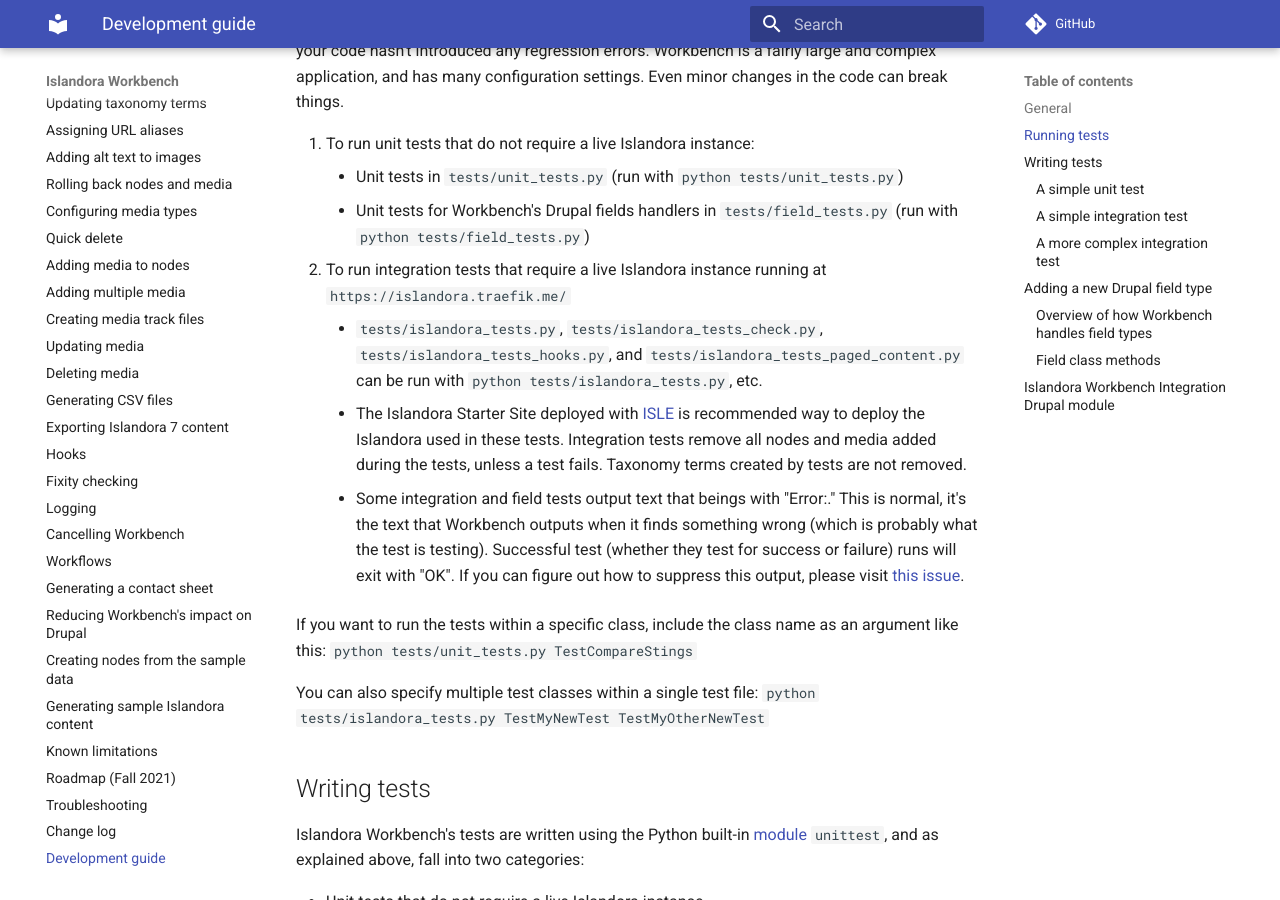
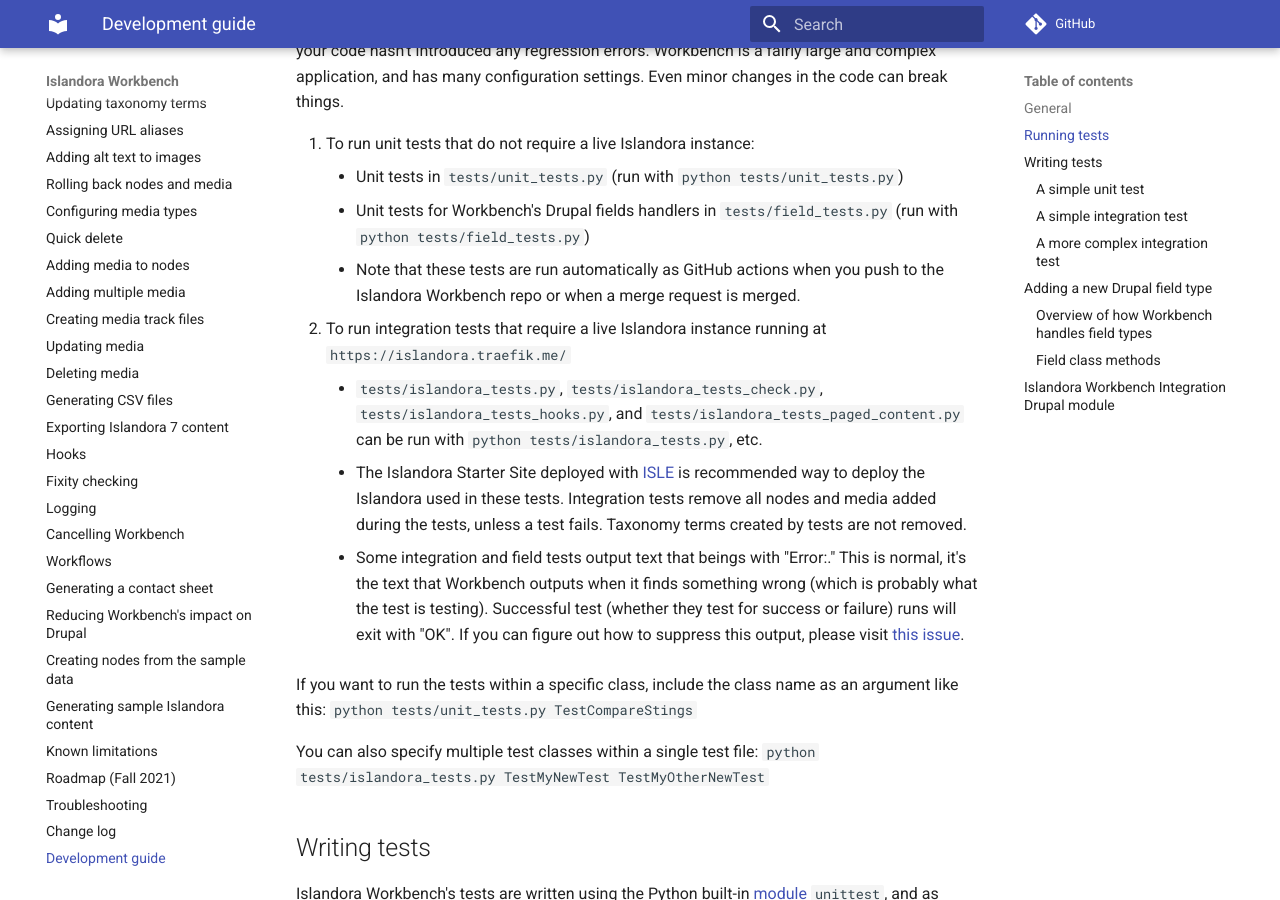
Before and after one commit to mjordan/islandora_workbench_docs, an MkDocs documentation site: the page built from docs/development_guide.md, in a window 1280 px wide and 900 px high, scrolled down 781 px. Built offline with MkDocs 1.6.1 and Material for MkDocs 9.7.7, drawn with Linux system fonts in a browser that asks for light colours; comment, search, counter and statistics services are not loaded.

Commit message:
Updated changelog and dev guide.

```diff
--- a/docs/development_guide.md
+++ b/docs/development_guide.md
@@ -17,6 +17,7 @@
 1. To run unit tests that do not require a live Islandora instance:
     * Unit tests in `tests/unit_tests.py` (run with `python tests/unit_tests.py`)
     * Unit tests for Workbench's Drupal fields handlers in `tests/field_tests.py` (run with `python tests/field_tests.py`)
+    * Note that these tests are run automatically as GitHub actions when you push to the Islandora Workbench repo or when a merge request is merged.
 1. To run integration tests that require a live Islandora instance running at `https://islandora.traefik.me/`
     * `tests/islandora_tests.py`, `tests/islandora_tests_check.py`,  `tests/islandora_tests_hooks.py`, and `tests/islandora_tests_paged_content.py` can be run with `python tests/islandora_tests.py`, etc.
     * The Islandora Starter Site deployed with [ISLE](https://github.com/Islandora-Devops/isle-dc) is recommended way to deploy the Islandora used in these tests. Integration tests remove all nodes and media added during the tests, unless a test fails. Taxonomy terms created by tests are not removed.
```
Also changed, not shown: docs/changelog.md (+1 -0 lines).
